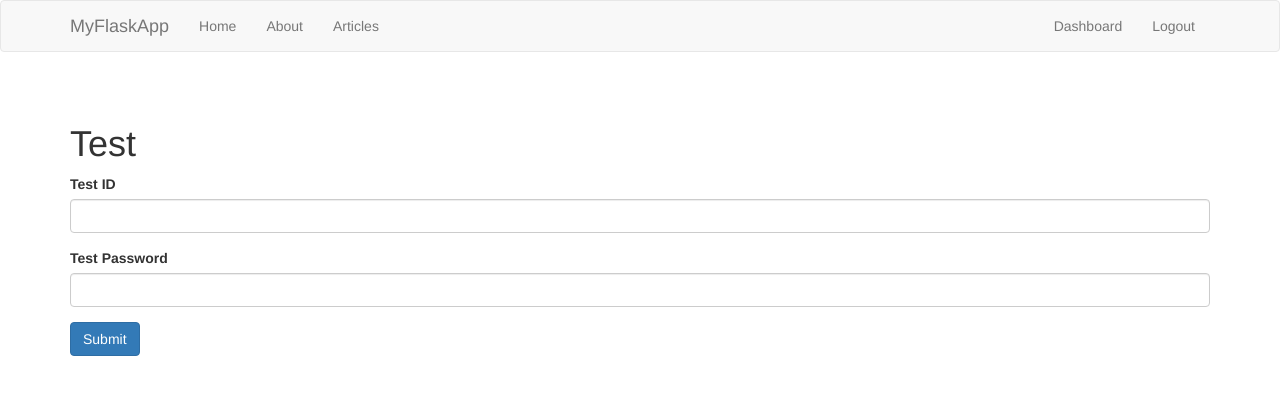
After one commit to vivekkairi/quiz-app-flask, a Flask app: page /give-test in a window 1280 px wide. The commit adds this page. Shown: the top 395 px of the page. Run offline with Flask 2, Linux system fonts and the light colour scheme; the visitor is signed in with stand-in values (Sample User, id 1); some libraries are stand-ins or nearby versions.

Commit message:
Test details verify

```diff
--- a/app.py
+++ b/app.py
@@ -9,10 +9,10 @@ from werkzeug.utils import secure_filename
 from docx import Document
 import json
 from coolname import generate_slug
-
+from datetime import timedelta
 
 app = Flask(__name__)
-app.secret_key= 'hui'
+app.secret_key= 'huihui'
 
 #Config MySQL
 app.config['MYSQL_HOST'] = 'localhost'
@@ -24,6 +24,12 @@ app.config['MYSQL_CURSORCLASS'] = 'DictCursor'
 #init Mysql
 mysql = MySQL(app)
 
+@app.before_request
+def make_session_permanent():
+    session.permanent = True
+    app.permanent_session_lifetime = timedelta(minutes=5)
+
+
 def is_logged(f):
 	@wraps(f)
 	def wrap(*args, **kwargs):
@@ -32,8 +38,8 @@ def is_logged(f):
 		else:
 			flash('Unauthorized, Please login','danger')
 			return redirect(url_for('login'))
+	return wrap
 
-	return wrap
 
 def doctodict(filepath):
     document = Document(filepath)
@@ -41,13 +47,12 @@ def doctodict(filepath):
     count=1
     for table in document.tables:
         temp = {}
-        for rowNo,row in enumerate(table.rows):
+        for rowNo,_ in enumerate(table.rows):
             temp[table.cell(rowNo, 0).text]=table.cell(rowNo, 1).text
         data[count] = temp
         count+=1
 
     return data
-
 
 
 class RegisterForm(Form):
@@ -68,6 +73,11 @@ class UploadForm(FlaskForm):
     show_result = BooleanField('Show Result after completion')
     duration = IntegerField('Duration')
     password = StringField('Test Password', [validators.Length(min=3, max=6)])
+
+
+class TestForm(Form):
+	test_id = StringField('Test ID')
+	password = PasswordField('Test Password')
 
 
 @app.route('/')
@@ -162,3 +172,43 @@ def create_test():
 		mysql.connection.commit()
 		cur.close()
 	return render_template('create_test.html' , form = form)
+
+
+@app.route('/give-test/<testid>', methods=['GET','POST'])
+@is_logged
+def test(testid):
+	if request.method == 'POST':
+		data = request.form
+		qid = data['qid']
+		print(qid)
+		cur = mysql.connection.cursor()
+		results = cur.execute('SELECT * from questions where test_id = %s and qid = %s', (testid, qid))
+		if results > 0:
+			data = cur.fetchone()
+			del data['ans']
+			print(data)
+			cur.close()
+			return json.dumps(data)
+	return render_template('quiz.html' ,testid=testid)
+
+
+@app.route("/give-test", methods = ['GET', 'POST'])
+@is_logged
+def give_test():
+	form = TestForm(request.form)
+	if request.method == 'POST' and form.validate():
+		test_id = form.test_id.data
+		password_candidate = form.password.data
+		cur = mysql.connection.cursor()
+		results = cur.execute('SELECT * from teachers where test_id = %s', [test_id])
+		if results > 0:
+			data = cur.fetchone()
+			password = data['password']
+			if password == password_candidate:
+				return redirect(url_for('test' , testid = test_id))
+		cur.close()
+	return render_template('give_test.html', form = form)
+
+
+if __name__ == "__main__":
+	app.run(debug=True)
--- a/templates/dashboard.html
+++ b/templates/dashboard.html
@@ -4,10 +4,10 @@
   <h1>Dashboard <small> Welcome {{session.username}}</small></h1>
   <div class="row">
   	<div class="col-sm-6">
-  		<div class="btn btn-primary">Teacher</div>
+  		<a href="/create-test"><div class="btn btn-primary" id="teacher">Teacher</div></a>
   	</div>
   	<div class="col-sm-6">
-  		<div class="btn btn-primary">Student</div>
+  		<a href="/give-test"><div class="btn btn-primary" id="student">Student</div></a>
   	</div>
   </div>
 {% endblock %}
--- /dev/null
+++ b/templates/give_test.html
@@ -0,0 +1,15 @@
+{% extends 'layout.html' %}
+
+{% block body %}
+  <h1>Test</h1>
+  {% from "includes/_formhelpers.html" import render_field %}
+  <form method="POST" action="">
+    <div class="form-group">
+      {{render_field(form.test_id, class="form-control")}}
+    </div>
+    <div class="form-group">
+      {{render_field(form.password, class="form-control")}}
+    </div>
+    <p><input type="submit" class="btn btn-primary" value="Submit"></p>
+  </form>
+{% endblock %}
--- a/templates/layout.html
+++ b/templates/layout.html
@@ -14,9 +14,6 @@
     </div>
 
     <script src="https://maxcdn.bootstrapcdn.com/bootstrap/3.3.7/js/bootstrap.min.js"></script>
-    <script src="//cdn.ckeditor.com/4.6.2/basic/ckeditor.js"></script>
-    <script type="text/javascript">
-      CKEDITOR.replace('editor')
-    </script>
+    <script src="https://code.jquery.com/jquery-3.4.1.min.js" integrity="sha256-CSXorXvZcTkaix6Yvo6HppcZGetbYMGWSFlBw8HfCJo=" crossorigin="anonymous"></script>
   </body>
 </html>
```
Also changed, not shown: templates/quiz.html (added, +13 -0 lines), 5 other files.
